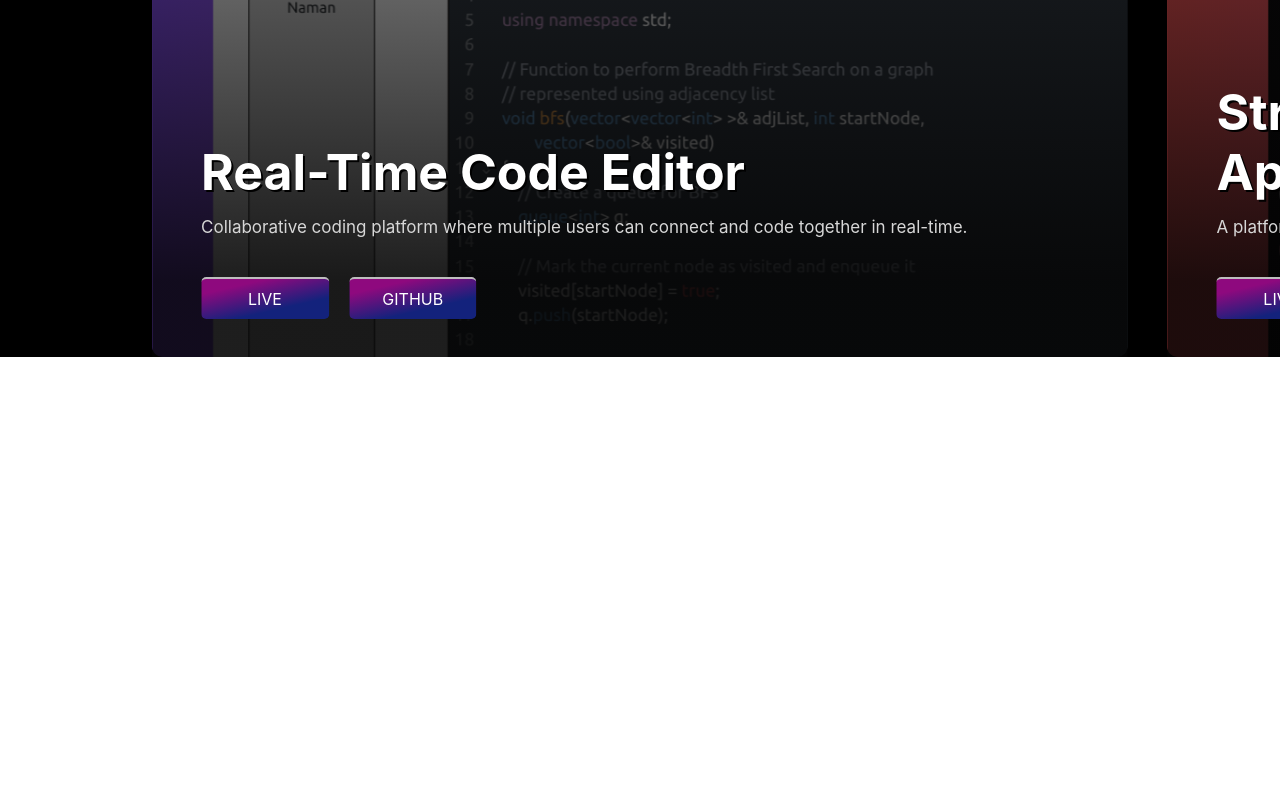
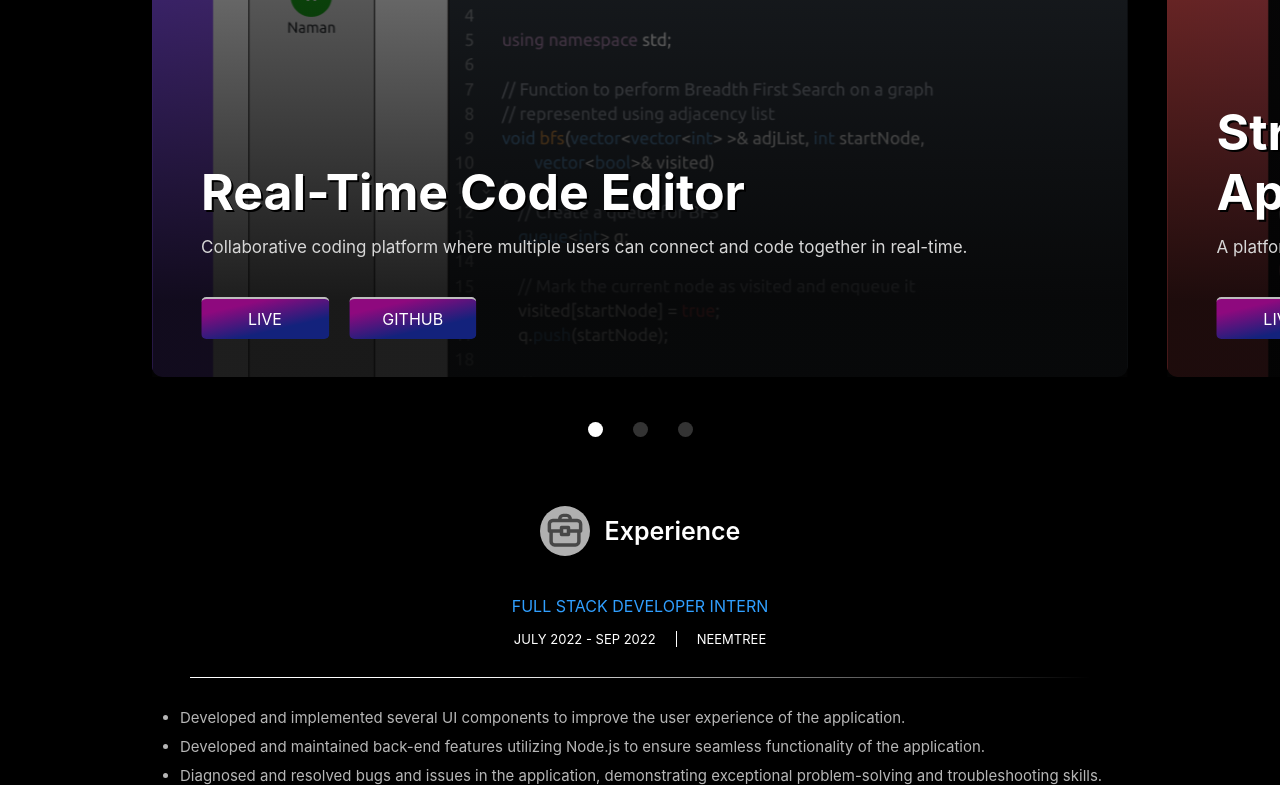
Before and after one commit to priyanshu88064/portfolio, a React (Create React App) app: page / in a window 1280 px wide. Shown: the part 1688-2488 px from the top of the page. Before the commit the page ends 2045 px from the top, so only its background shows below. Built offline with nearby package versions, Linux system fonts and the light colour scheme.

Commit message:
added projects and experience section

```diff
--- a/src/components/App.js
+++ b/src/components/App.jsx
@@ -4,6 +4,7 @@ import Nav from "./Nav";
 import SideBar from "./SideBar";
 import Skills from "./Skills";
 import Projects from "./Projects";
+import Experience from "./Experience";
 
 function App(){
 
@@ -17,6 +18,7 @@ function App(){
       <Home/>
       <Skills/>
       <Projects/>
+      <Experience/>
       {/* <Home/>
       <Home/> */}
     </div>
--- /dev/null
+++ b/src/components/Experience.jsx
@@ -0,0 +1,28 @@
+import expimg from "../assets/exp.svg";
+
+function Experience(){
+    return (
+        <div className="exp">
+            <div className="exphead">
+                <img src={expimg} alt=""/>
+                Experience
+            </div>
+            <div className="expitem">
+                <div className="eih">FULL STACK DEVELOPER INTERN</div>
+                <div className="eimeta">
+                    <div>JULY 2022 - SEP 2022</div>
+                    <div>NEEMTREE</div>
+                </div>
+                <div className="eib"></div>
+                <div className="eidesc">
+                    <ul>
+                    <li>Developed and implemented several UI components to improve the user experience of the application.</li>
+                    <li>Developed and maintained back-end features utilizing Node.js to ensure seamless functionality of the application.</li>
+                    <li>Diagnosed and resolved bugs and issues in the application, demonstrating exceptional problem-solving and troubleshooting skills.</li>
+                    </ul>
+                </div>
+            </div>
+        </div>
+    );
+}
+export default Experience;
--- a/src/components/Projects.jsx
+++ b/src/components/Projects.jsx
@@ -1,9 +1,12 @@
 import star from "../assets/star.svg";
 import ProjectItem from "./ProjectItem";
 import {Swiper,SwiperSlide} from "swiper/react";
+import {Pagination} from "swiper/modules";
 import code from "../assets/code.png";
 import stream from "../assets/stream.png";
 import "swiper/css";
+// import "swiper/swiper-bundle.css";
+
 
 
 function Projects(){
@@ -42,8 +45,10 @@ function Projects(){
                 className="swiper"
                 centeredSlides='true'
                 autoplay={true}
-                onSlideChange={()=>{console.log("slide changed")}}
-                onSwiper={e=>console.log(e)}
+                modules={[Pagination]}
+                pagination={{
+                    clickable:true
+                }}
 
             >
                 <SwiperSlide className="swi switemf"><ProjectItem item={projectsData[0]}/></SwiperSlide>
--- a/src/components/Skills.jsx
+++ b/src/components/Skills.jsx
@@ -6,6 +6,7 @@ import express from "../assets/express.svg";
 import mongo from "../assets/mongo.svg";
 import version from "../assets/version.svg";
 import docker from "../assets/docker.svg";
+import skillsimg from "../assets/skills.svg";
 
 function Skills(){
 
@@ -22,7 +23,7 @@ function Skills(){
 
     return (
         <div className="skills">
-            <div className="sh">The techstack<div>I'm most familiar with this stack:</div></div>
+            <div className="sh"><div className="ssh"><img src={skillsimg} alt=""/>The techstack</div><div className="smh">I'm most familiar with this stack:</div></div>
             <div className="sgrid">
                {
                     skills && skills.map((item,index)=>(
--- a/src/index.css
+++ b/src/index.css
@@ -88,7 +88,7 @@ code {
   backdrop-filter:blur(3px);
   padding-top: 5px;
   padding-bottom: 5px;
-  z-index: 1;
+  z-index: 2;
 }
 .navimg{
   display: flex;
@@ -119,7 +119,7 @@ code {
 .sidebar{
   background-color:rgb(11, 43, 63);
   position:fixed;
-  z-index: 2;
+  z-index: 3;
   top: 0;
   right: 0;
   width: 0;
@@ -185,16 +185,25 @@ code {
   background-color: black;
   color: white;
 }
+.smh{
+  margin-top: 10px;
+  font-size: 14px;
+  color: gray;
+  font-weight: normal;
+}
+.ssh{
+  font-size: 25px;
+  font-weight: 700;
+  display: flex;
+  justify-content: center;
+  align-items: center;
+  img{
+    width: 50px;
+    margin-right: 10px;
+  }
+}
 .sh{
   text-align: center;
-  font-size: 25px;
-  font-weight: 700;
-  div{
-    margin-top: 10px;
-    font-size: 14px;
-    color: gray;
-    font-weight: normal;
-  }
 }
 .sgrid{
   display: flex;
@@ -264,6 +273,7 @@ code {
   margin-top: 10px;
   border-radius: 10px;
   background-size: cover;
+  z-index: -1;
 
   @media screen and (min-width:900px){
     height: 700px;
@@ -340,3 +350,90 @@ code {
   position: absolute;
   transition: all 200ms;
 }
+
+/* swiperjs pagination */
+
+.swiper-pagination {
+  position: relative;
+  margin-top: 30px;
+  text-align: center;
+  transition: 300ms opacity;
+  transform: translate3d(0, 0, 0);
+  z-index: 10;
+}
+.swiper-pagination-bullet {
+  width: var(--swiper-pagination-bullet-width, var(--swiper-pagination-bullet-size, 8px));
+  height: var(--swiper-pagination-bullet-height, var(--swiper-pagination-bullet-size, 8px));
+  display: inline-block;
+  border-radius: var(--swiper-pagination-bullet-border-radius, 50%);
+  background: var(--swiper-pagination-bullet-inactive-color, #000);
+  opacity: var(--swiper-pagination-bullet-inactive-opacity, 0.2);
+}
+.swiper-pagination-clickable .swiper-pagination-bullet {
+  cursor: pointer;
+  background-color: rgb(255, 255, 255);
+  height: 15px;
+  width: 15px;
+}
+.swiper-pagination-bullet-active {
+  opacity: 1;
+}
+.swiper-horizontal > .swiper-pagination-bullets .swiper-pagination-bullet,
+.swiper-pagination-horizontal.swiper-pagination-bullets .swiper-pagination-bullet {
+  margin: 15px
+}
+
+.exp{
+  background-color: black;
+  color: white;
+}
+.exphead{
+  img{
+    width: 50px;
+    margin-right: 15px;
+  }
+  padding-top: 50px;
+  font-size: 25px;
+  font-weight: 600;
+  display: flex;
+  justify-content: center;
+  align-items: center;
+}
+.expitem{
+  width: min(1000px,90%);
+  margin-inline: auto;
+  text-align: center;
+  margin-top: 40px;
+}
+.eih{
+  color: rgb(48, 159, 255);
+}
+.eimeta{
+  font-size: 13px;
+  margin-top: 15px;
+  display: flex;
+  justify-content: center;
+  gap: 20px;
+
+  div:first-child{
+    border-right: 1px solid white;
+    padding-right: 20px;
+  }
+}
+.eib{
+  margin-top: 30px;
+  margin-bottom: 30px;
+  width: 90%;
+  margin-inline: auto;
+  background:linear-gradient(87deg, rgba(255,255,255,1) 31%, rgba(0,0,0,1) 100%);
+  height: 1px;
+}
+.eidesc{
+  text-align: left;
+  color: rgb(182, 182, 182);
+  column-gap: 100px;
+  font-size: 15px;
+  ul>li{
+    margin-bottom: 10px;
+  }
+}
```
Also changed, not shown: src/assets/exp.svg (added), src/assets/skills.svg (added).
